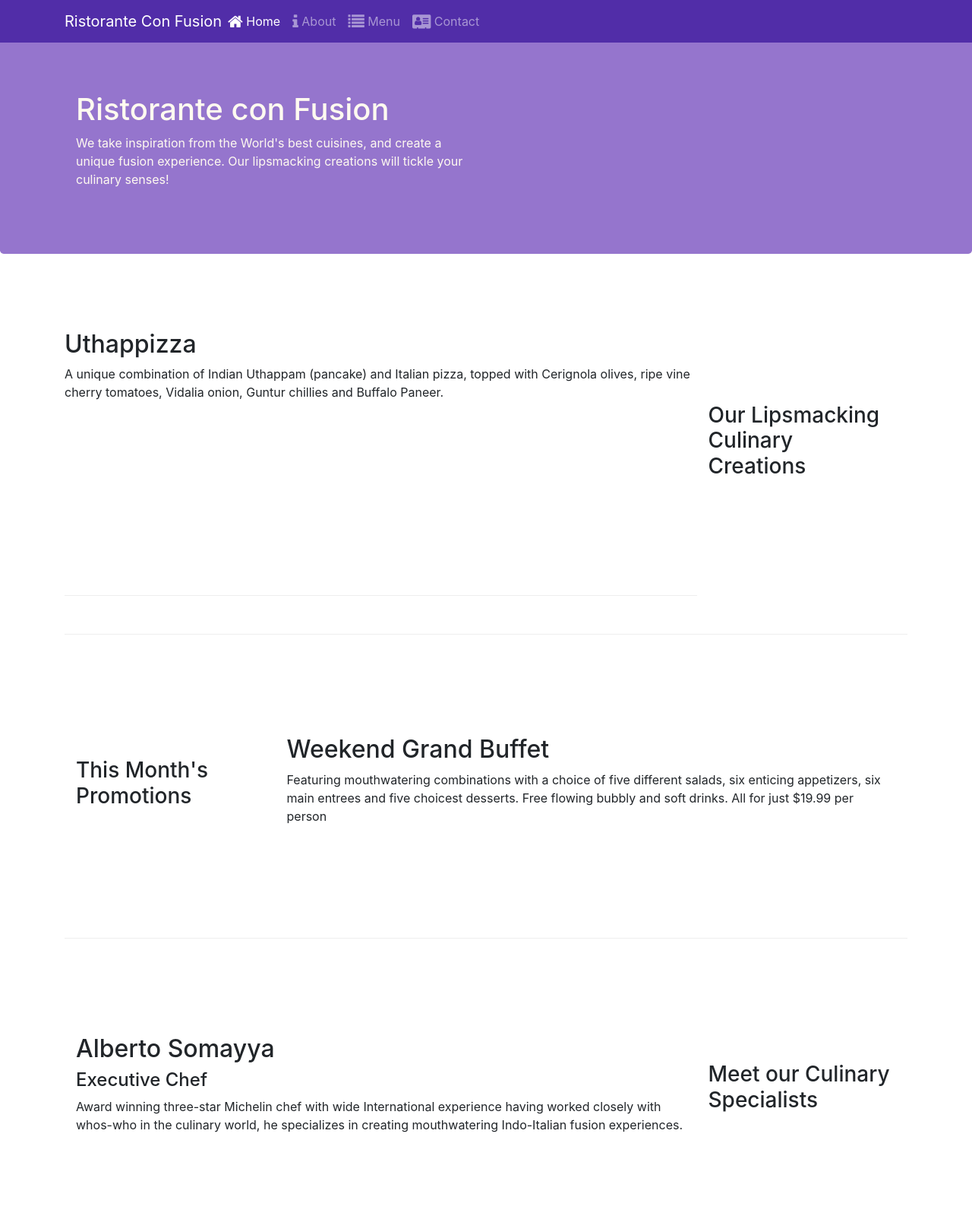
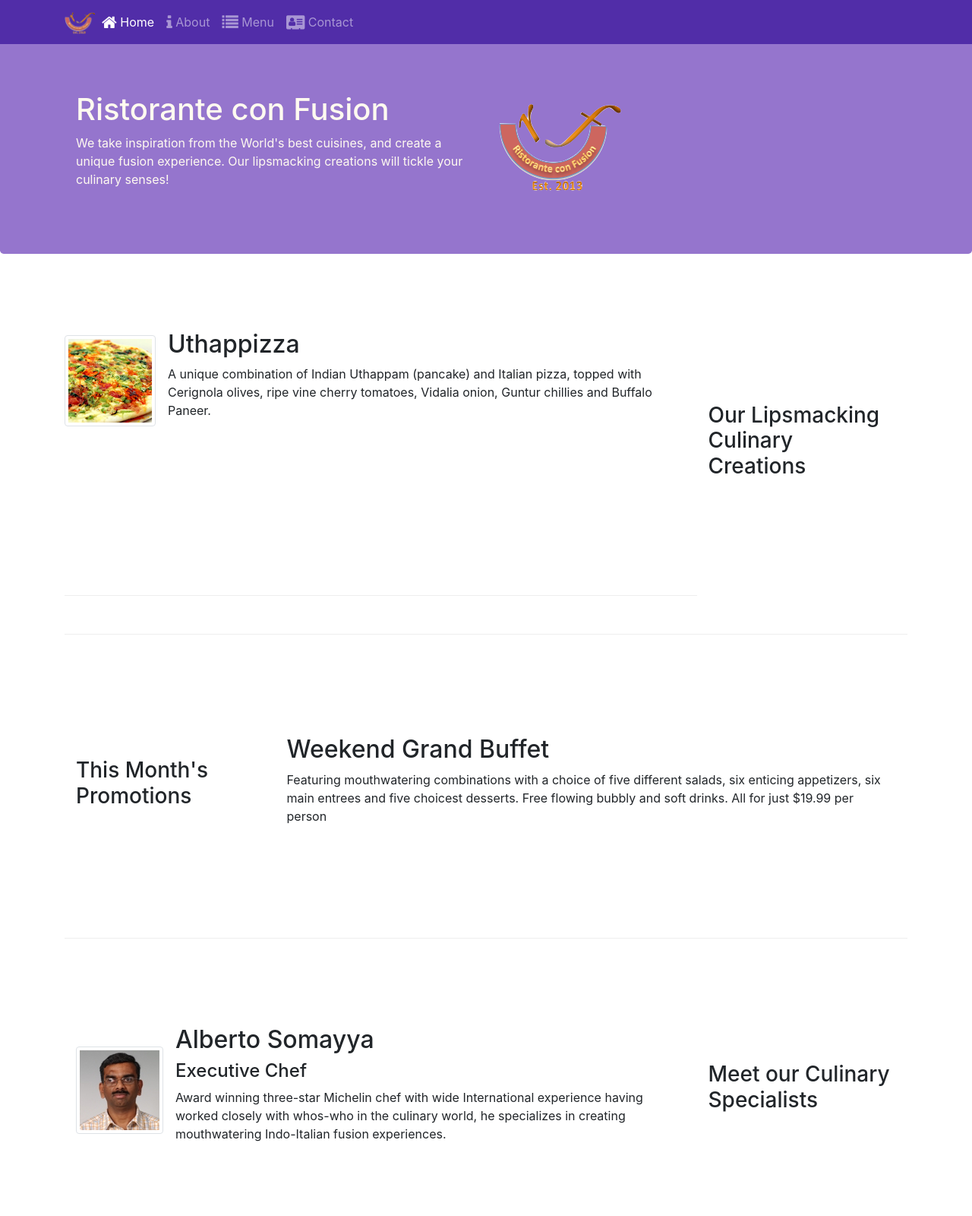
Before and after one commit to kitfud/CourseraBootstrapCourse, a website: page index.html in a window 1280 px wide. Shown: the top 1600 px of the page at 76% size. Drawn offline with nearby package versions, Linux system fonts and the light colour scheme.

Commit message:
images and media example

```diff
--- a/index.html
+++ b/index.html
@@ -22,7 +22,7 @@
             <button class="navbar-toggler" type="button" data-toggle="collapse" data-target="#Navbar">
                 <span class="navbar-toggler-icon"></span>
             </button>
-           <a class="navbar-brand mr-auto" href="#">Ristorante Con Fusion</a>
+           <a class="navbar-brand mr-auto" href="#"><img src="img/logo.png" height="30" width="41"></a>
            <div class = "collapse navbar-collapse" id ="Navbar">
             <ul class="navbar-nav mr-auto">
                 <li class="nav-item active"><a class="nav-link" href="#"><span class="fa fa-home fa-lg"></span> Home</a></li>
@@ -41,7 +41,10 @@
                     <h1>Ristorante con Fusion</h1>
                     <p class = "d-none d-sm-block">We take inspiration from the World's best cuisines, and create a unique fusion experience. Our lipsmacking creations will tickle your culinary senses!</p>
                 </div>
-                <div class ="col-12 col-sm">
+                <div class ="col-12 col-sm align-self-center">
+                    <img src="img/logo.png"
+                    class="img-fluid"
+                    >
                 </div>
             </div>
         </div>
@@ -53,8 +56,15 @@
                 <h3>Our Lipsmacking Culinary Creations</h3>
             </div>
             <div class = "col row-content col-sm order-sm-first col-md">
-                <h2>Uthappizza</h2>
-                <p class = "d-none d-sm-block">A unique combination of Indian Uthappam (pancake) and Italian pizza, topped with Cerignola olives, ripe vine cherry tomatoes, Vidalia onion, Guntur chillies and Buffalo Paneer.</p>
+                <div class="media">
+                    <img class="d-flex mr-3 img-thumbnail align-self-center" src="img/uthappizza.png" atl="uthapizza">
+                    <div class="media-body">
+                        <h2 class = "mt-0">Uthappizza</h2>
+                        <p class = "d-none d-sm-block">A unique combination of Indian Uthappam (pancake) and Italian pizza, topped with Cerignola olives, ripe vine cherry tomatoes, Vidalia onion, Guntur chillies and Buffalo Paneer.</p>
+                    </div>
+
+                </div>
+
             </div>
         </div>
 
@@ -74,9 +84,17 @@
                 <h3>Meet our Culinary Specialists</h3>
             </div>
             <div class = "col col-sm order-sm-first col-md">
-                <h2>Alberto Somayya</h2>
-                <h4>Executive Chef</h4>
-                <p class = "d-none d-sm-block">Award winning three-star Michelin chef with wide International experience having worked closely with whos-who in the culinary world, he specializes in creating mouthwatering Indo-Italian fusion experiences. </p>
+                <div class="media">
+                    <img class="d-flex mr-3 img-thumbnail align-self-center"
+                    src="img/alberto.png" alt="alberto"
+                    >
+                    <div class="media-body">
+                        <h2 class="mt-0">Alberto Somayya</h2>
+                        <h4>Executive Chef</h4>
+                        <p class = "d-none d-sm-block">Award winning three-star Michelin chef with wide International experience having worked closely with whos-who in the culinary world, he specializes in creating mouthwatering Indo-Italian fusion experiences. </p>
+                    </div>
+                </div>
+
             </div>
         </div>
     </div>
```
Also changed, not shown: aboutus.html (+5 -3 lines), contactus.html (+5 -2 lines), img/alberto.png (added), img/buffet.png (added), img/elaicheesecake.png (added), img/logo.png (added), img/uthappizza.png (added), img/vadonut.png (added), img/zucchipakoda.png (added).
